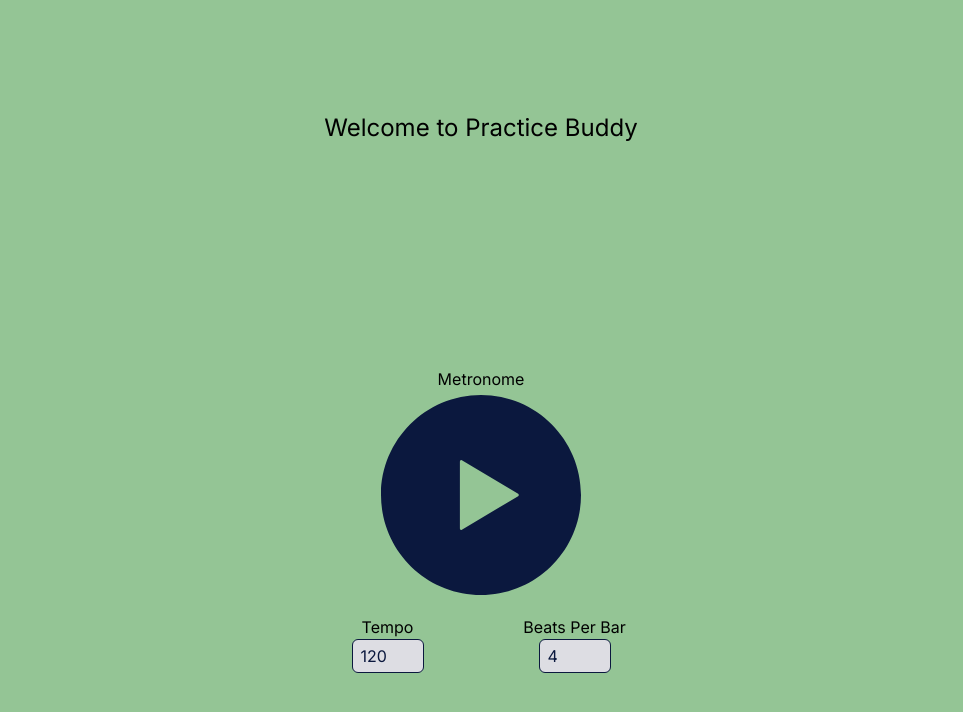
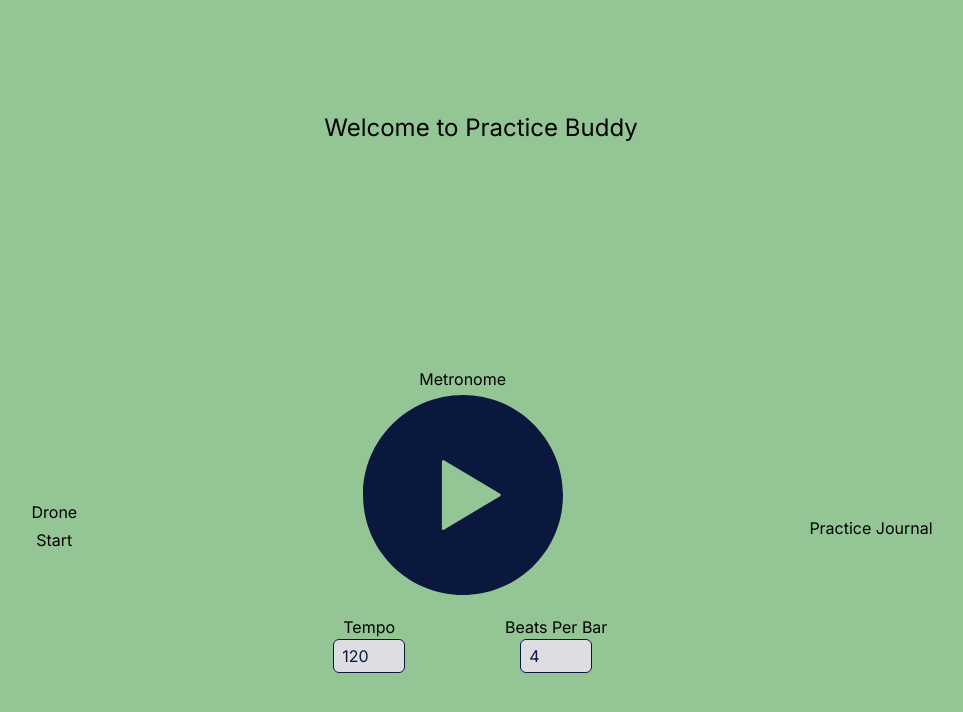
Before and after one commit to LAsoul88/practice_buddy, a Next.js app: page / in a window 1280 px wide. Shown: the top 712 px of the page, without its empty margins (159-1122 px from the left). Built offline with nearby package versions, Linux system fonts and the light colour scheme.

Commit message:
implemented Drone tool into main app page

```diff
--- a/src/app/page.tsx
+++ b/src/app/page.tsx
@@ -1,12 +1,22 @@
+import { DroneTool } from '@/components/DroneTool'
 import { MetronomeTool } from '@/components/MetronomeTool'
 export default function Home() {
   return (
     <main className="flex min-h-screen flex-col items-center justify-around bg-celadon text-oxford-blue">
       <h1 className="">Welcome to Practice Buddy</h1>
-      <section className="flex flex-col items-center w-1/2 max-w-[390px] min-w-[260px]">
-        <h2>Metronome</h2>
-        <MetronomeTool />
-      </section>
+      <div className="flex items-center text-center w-full">
+        <section className="flex flex-col items-center w-1/3">
+          <h2>Drone</h2>
+          <DroneTool />
+        </section>
+        <section className="flex flex-col items-center w-1/3 max-w-[390px] min-w-[260px]">
+          <h2>Metronome</h2>
+          <MetronomeTool />
+        </section>
+        <section className="flex flex-col items-center w-1/3">
+          <h2>Practice Journal</h2>
+        </section>
+      </div>
     </main>
   )
 }
```
